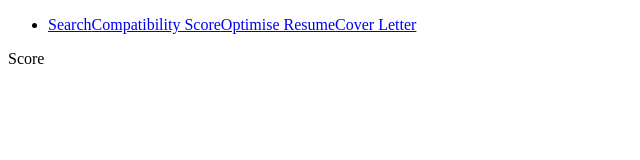
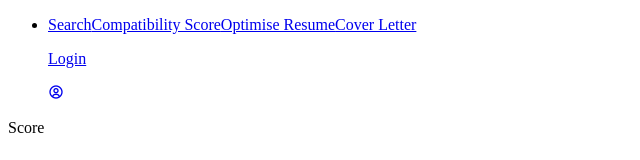
Before and after one commit to VRX2314/job-bot, a Next.js app in the folder client/: page /compatibility-score in a window 1280 px wide. Shown: the top 160 px of the page, without its empty margins (0-640 px from the left). Built offline with nearby package versions, Linux system fonts and the light colour scheme; no server answers.

Commit message:
Added auth

```diff
--- a/client/package.json
+++ b/client/package.json
@@ -9,6 +9,8 @@
     "lint": "next lint"
   },
   "dependencies": {
+    "@auth0/auth0-react": "^2.2.4",
+    "@auth0/nextjs-auth0": "^3.5.0",
     "@radix-ui/react-menubar": "^1.1.1",
     "@radix-ui/react-navigation-menu": "^1.2.0",
     "@radix-ui/react-select": "^2.1.1",
--- /dev/null
+++ b/client/src/app/api/auth/[auth0]/route.js
@@ -0,0 +1,3 @@
+import { handleAuth } from "@auth0/nextjs-auth0";
+
+export const GET = handleAuth();
--- a/client/src/components/Navbar.tsx
+++ b/client/src/components/Navbar.tsx
@@ -1,20 +1,26 @@
-import React from "react";
+"use client";
+
+import React, { useState } from "react";
 
 import {
   NavigationMenu,
-  NavigationMenuContent,
-  NavigationMenuIndicator,
   NavigationMenuItem,
   NavigationMenuLink,
   NavigationMenuList,
-  NavigationMenuTrigger,
-  NavigationMenuViewport,
 } from "@/components/ui/navigation-menu";
+
+import { UserProfile } from "@auth0/nextjs-auth0/client";
 
 import { navigationMenuTriggerStyle } from "@/components/ui/navigation-menu";
 import Link from "next/link";
+import Login from "@/components/auth-components/Login";
+import User from "@/components/auth-components/User";
 
 const Navbar = () => {
+  const [userStatus, setUserStatus] = useState<undefined | UserProfile>(
+    undefined,
+  );
+
   return (
     // Add Link Elements for Each Page
     <NavigationMenu className="absolute w-full min-w-full justify-center border-b">
@@ -41,6 +47,15 @@ const Navbar = () => {
             </NavigationMenuLink>
           </Link>
         </NavigationMenuItem>
+        {!userStatus && (
+          <Link href="/api/auth/login" legacyBehavior passHref>
+            <NavigationMenuLink className={navigationMenuTriggerStyle()}>
+              <Login />
+            </NavigationMenuLink>
+          </Link>
+        )}
+
+        <User setUserStatus={setUserStatus} />
       </NavigationMenuList>
     </NavigationMenu>
   );
--- /dev/null
+++ b/client/src/components/auth-components/Login.tsx
@@ -0,0 +1,14 @@
+import React from "react";
+
+const Login = () => {
+  return (
+    <>
+      <div className="hover:soft-animate flex items-center gap-1 rounded-md border-slate-400 px-2">
+        <p>Login</p>
+        <i className="bx bx-user-circle gradient-blue-font text-xl font-bold"></i>
+      </div>
+    </>
+  );
+};
+
+export default Login;
--- /dev/null
+++ b/client/src/components/auth-components/User.tsx
@@ -0,0 +1,35 @@
+"use client";
+
+import { UserProfile, useUser } from "@auth0/nextjs-auth0/client";
+import { Dispatch, SetStateAction } from "react";
+
+interface userProps {
+  setUserStatus: Dispatch<SetStateAction<undefined | UserProfile>>;
+}
+
+const User = ({ setUserStatus }: userProps) => {
+  const { user, error, isLoading } = useUser();
+
+  if (isLoading) return <div>Loading...</div>;
+  if (error) return <div>{error.message}</div>;
+
+  setUserStatus(user);
+
+  return (
+    user && (
+      <a href="/api/auth/logout">
+        <div className="flex items-center justify-center gap-2">
+          <img
+            src={user.picture || "none"}
+            alt={user.name || "Unknown"}
+            width={30}
+            height={20}
+            className="rounded-full"
+          />
+        </div>
+      </a>
+    )
+  );
+};
+
+export default User;
```
Also changed, not shown: client/src/app/layout.tsx (+8 -1 lines), 1 other file (tests, documents, lock files or other folders).
